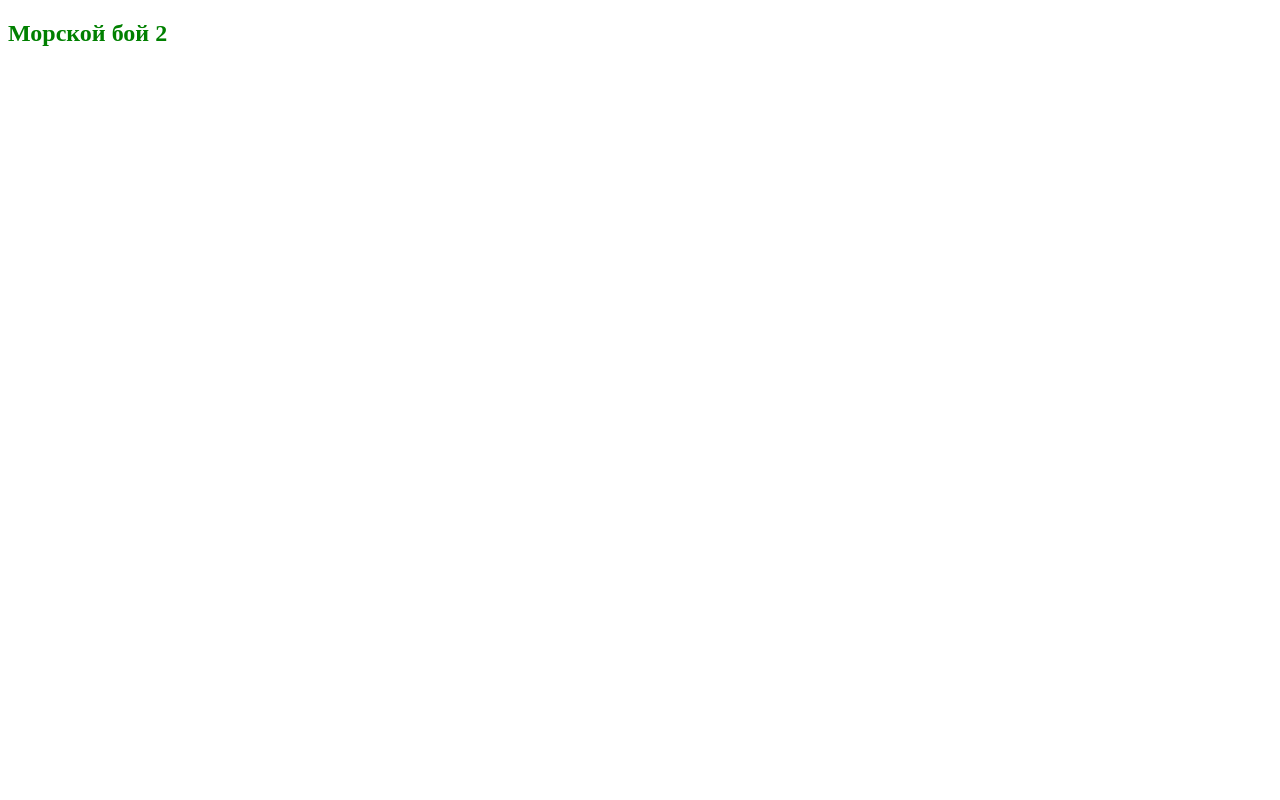
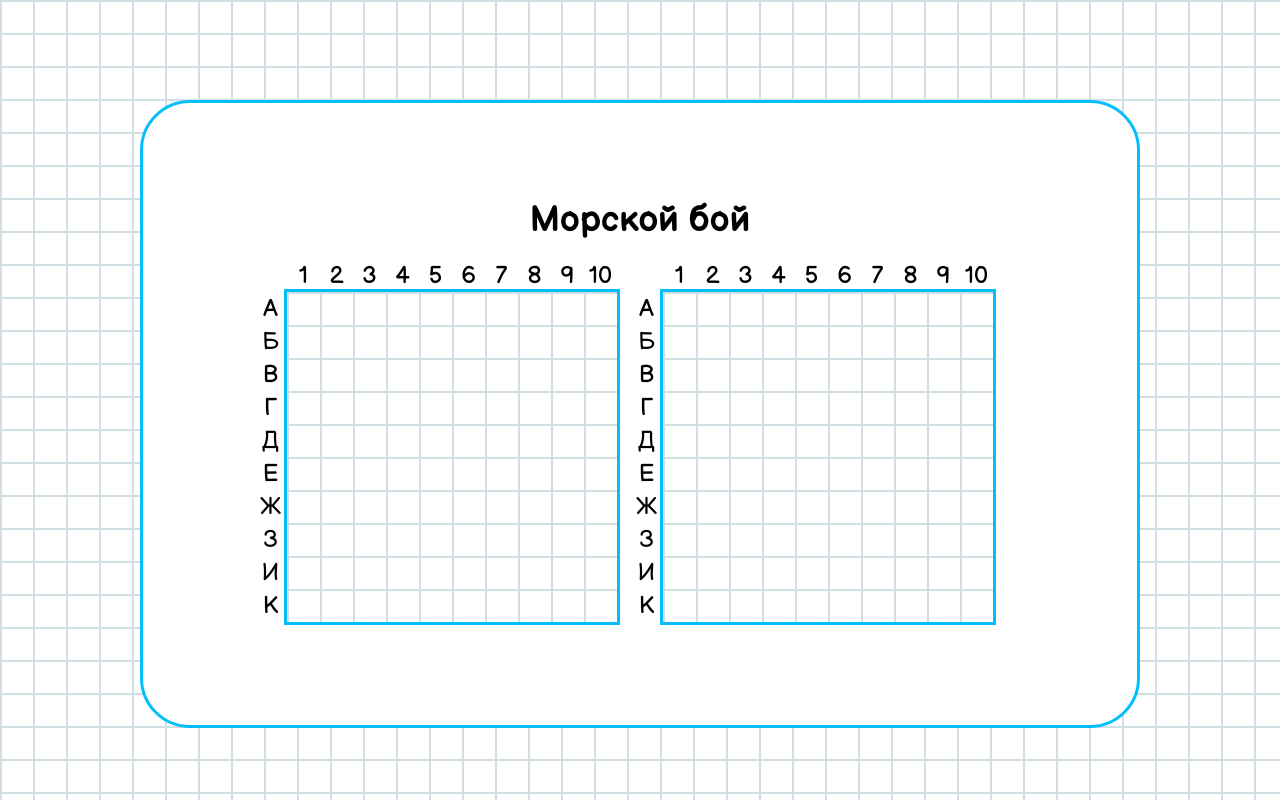
Before and after one commit to AndreyKovalenok/sea-battle, a website: page src/index.html in a window 1280 px wide. Drawn offline with nearby package versions, Linux system fonts and the light colour scheme; files that its build step writes are made by us from their sources.

Commit message:
Верстка игрового поля

```diff
--- a/gulpfile.js
+++ b/gulpfile.js
@@ -12,7 +12,7 @@ var del = require("del");
 var autoprefixer = require("autoprefixer");
 var csso = require("gulp-csso");
 var rename = require("gulp-rename");
-var uglify = require("gulp-uglify");
+var uglify = require("gulp-uglify-es").default;
 var server = require("browser-sync").create();
 
 gulp.task("css", function () {
--- a/package.json
+++ b/package.json
@@ -15,7 +15,7 @@
     "gulp-rename": "^2.0.0",
     "gulp-sass": "4.0.x",
     "gulp-sourcemaps": "2.6.x",
-    "gulp-uglify": "^3.0.2",
+    "gulp-uglify-es": "^2.0.0",
     "posthtml-include": "^1.4.3"
   },
   "scripts": {
--- a/src/index.html
+++ b/src/index.html
@@ -5,8 +5,72 @@
   <meta name="viewport" content="width=device-width, initial-scale=1.0">
   <title>Морской бой</title>
   <link rel="stylesheet" href="css/style.min.css">
+  <link href="https://fonts.googleapis.com/css2?family=Balsamiq+Sans:wght@400;700&display=swap" rel="stylesheet">
 </head>
 <body>
-  <h2>Морской бой 2</h2>
+  <div class="wrapper">
+    <div class="battlefield">
+
+      <h1 class="battlefield__title">Морской бой</h1>
+
+      <div class="fields">
+        <div class="fields__playground fields--user">
+          <ul class="fields__rows-names">
+            <li class="fields__item">А</li>
+            <li class="fields__item">Б</li>
+            <li class="fields__item">В</li>
+            <li class="fields__item">Г</li>
+            <li class="fields__item">Д</li>
+            <li class="fields__item">Е</li>
+            <li class="fields__item">Ж</li>
+            <li class="fields__item">З</li>
+            <li class="fields__item">И</li>
+            <li class="fields__item">К</li>
+          </ul>
+          <ul class="fields__cols-names">
+            <li class="fields__item">1</li>
+            <li class="fields__item">2</li>
+            <li class="fields__item">3</li>
+            <li class="fields__item">4</li>
+            <li class="fields__item">5</li>
+            <li class="fields__item">6</li>
+            <li class="fields__item">7</li>
+            <li class="fields__item">8</li>
+            <li class="fields__item">9</li>
+            <li class="fields__item">10</li>
+          </ul>
+        </div>
+        <div class="fields__playground fields--comp">
+          <ul class="fields__rows-names">
+            <li class="fields__item">А</li>
+            <li class="fields__item">Б</li>
+            <li class="fields__item">В</li>
+            <li class="fields__item">Г</li>
+            <li class="fields__item">Д</li>
+            <li class="fields__item">Е</li>
+            <li class="fields__item">Ж</li>
+            <li class="fields__item">З</li>
+            <li class="fields__item">И</li>
+            <li class="fields__item">К</li>
+          </ul>
+          <ul class="fields__cols-names">
+            <li class="fields__item">1</li>
+            <li class="fields__item">2</li>
+            <li class="fields__item">3</li>
+            <li class="fields__item">4</li>
+            <li class="fields__item">5</li>
+            <li class="fields__item">6</li>
+            <li class="fields__item">7</li>
+            <li class="fields__item">8</li>
+            <li class="fields__item">9</li>
+            <li class="fields__item">10</li>
+          </ul>
+        </div>
+      </div>
+
+    </div>
+  </div>
+
+  <script src="js/script.min.js"></script>
 </body>
 </html>
--- /dev/null
+++ b/src/scss/global.scss
@@ -0,0 +1,55 @@
+html {
+  box-sizing: border-box;
+}
+
+*,
+*::before,
+*::after {
+  box-sizing: border-box;
+}
+
+body {
+  font-family: 'Balsamiq Sans';
+  margin: 0;
+}
+
+p,
+h1,
+h2,
+h3,
+h4,
+h5,
+h6 {
+  margin: 0;
+  padding: 0;
+}
+
+button {
+  padding: 0;
+}
+
+a {
+  text-decoration: none;
+}
+
+ul,
+li {
+  margin: 0;
+  padding: 0;
+  list-style: none;
+}
+
+img {
+  max-width: 100%;
+  height: auto;
+}
+
+.visually-hidden {
+  position: absolute;
+  clip: rect(1px 1px 1px 1px); /* IE6, IE7 */
+  padding: 0;
+  border: 0;
+  height: 1px;
+  width: 1px;
+  overflow: hidden;
+}
--- /dev/null
+++ b/src/scss/mixins.scss
@@ -0,0 +1,14 @@
+@mixin font-balsamiq() {
+  font-family: "Balsamiq Sans", "Arial", sans-serif;
+}
+
+@mixin font($font-size, $line-height, $font-weight) {
+  font-size: #{$font-size}px;
+  line-height: #{$line-height}px;
+  font-weight: $font-weight;
+}
+
+@mixin font-prop($font-size, $line-height) {
+  font-size: #{$font-size}px;
+  line-height: #{$line-height}px;
+}
--- a/src/scss/style.scss
+++ b/src/scss/style.scss
@@ -1,3 +1,68 @@
-h2 {
-  color: green;
+@import "global.scss";
+@import "variables.scss";
+@import "mixins.scss";
+
+body {
+  padding-top: 100px;
+  background: url("../img/grid.png") repeat;
 }
+
+.wrapper {
+  max-width: 1000px;
+  margin: 0 auto;
+}
+
+.battlefield {
+  padding: 100px 0;
+  border: 3px solid $cell-color;
+  border-radius: 50px;
+  background-color: $white-color;
+}
+
+.battlefield__title {
+  @include font-prop(36, 36);
+  margin-bottom: 50px;
+  text-align: center;
+}
+
+.fields {
+  display: flex;
+  justify-content: center;
+}
+
+.fields__playground {
+  box-sizing: content-box;
+  position: relative;
+  width: 330px;
+  height: 330px;
+  margin: 0 20px;
+  border-collapse: collapse;
+  border: 3px solid $cell-color;
+  background: url("../img/grid.png") repeat;
+}
+
+.fields__rows-names {
+  position: absolute;
+  top: 0;
+  left: -33px;
+  width: 33px;
+  height: 330px;
+  display: flex;
+  flex-direction: column;
+}
+
+.fields__cols-names {
+  position: absolute;
+  top: -33px;
+  left: 0;
+  width: 330px;
+  height: 33px;
+  display: flex;
+}
+
+.fields__item {
+  @include font-prop(24, 33);
+  width: 33px;
+  height: 33px;
+  text-align: center;
+}
--- /dev/null
+++ b/src/scss/variables.scss
@@ -0,0 +1,3 @@
+$border-color: #cccccc;
+$cell-color: #03befc;
+$white-color: #ffffff;
```
Also changed, not shown: build/css/style.min.css, build/img/grid.png (added), build/index.html, src/img/grid.png (added), 2 other files.
